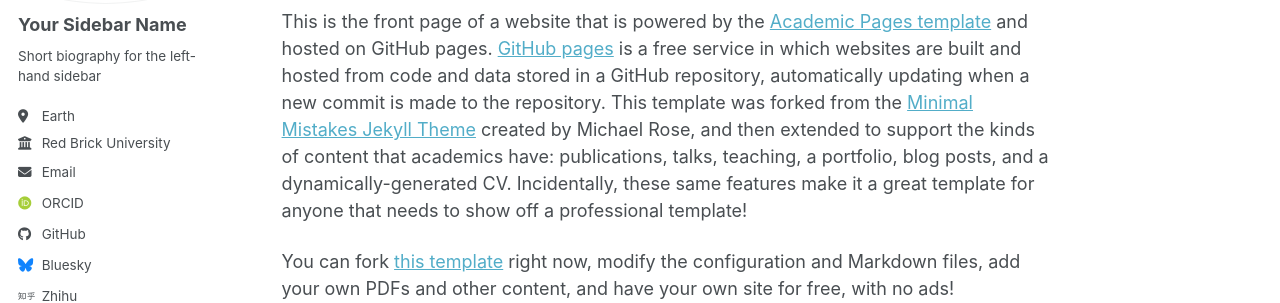
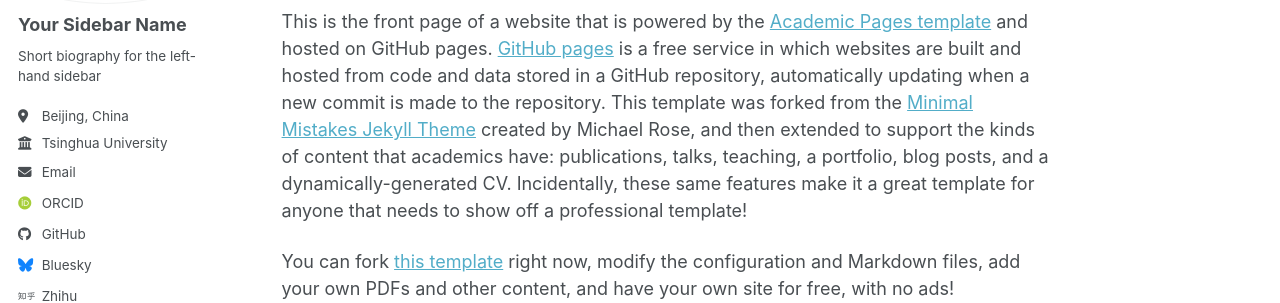
Before and after one commit to JunkaiWang-TheoPhy/JunkaiWang-TheoPhy.github.io, a Jekyll site: the page built from _pages/about.md, in a window 1280 px wide. Shown: the part 161-464 px from the top of the page. Built offline with Jekyll 4.4.1, drawn with Linux system fonts in a browser that asks for light colours; some web fonts are replaced; a script bundle is joined from its source files by our own code; library files that are not in the unit come from our copies.

Commit message:
Update _config.yml

```diff
--- a/_config.yml
+++ b/_config.yml
@@ -27,10 +27,10 @@
   name             : "Your Sidebar Name"
   pronouns         : # example: "she/her"
   bio              : "Short biography for the left-hand sidebar"
-  location         : "Earth"
-  employer         : "Red Brick University"
+  location         : "Beijing, China"
+  employer         : "Tsinghua University"
   uri              : # URL
-  email            : "none@example.org"
+  email            : "WangTheoPhys@outlook.com"
 
   # Academic websites
   academia         : # URL
@@ -42,7 +42,7 @@
   alphaxiv         : https://www.alphaxiv.org/@junkai-thomas-wang
   semantic         : # URL
   ssrn             : # URL
-  ## pubmed           : "https://www.ncbi.nlm.nih.gov/pubmed/?term=john+snow"
+  ## pubmed        : "https://www.ncbi.nlm.nih.gov/pubmed/?term=john+snow"
   researchgate     : # URL
   scopus           : # URL
   zotero           : # URL
@@ -52,13 +52,13 @@
   bitbucket        : # Username - Update with your username on the site
   codepen          : # Username
   dribbble         : # Username
-  github           : https://github.com/JunkaiWang-TheoPhy
+  github           : JunkaiWang-TheoPhy
   kaggle           : # Username
   stackoverflow    : # User number or user number and name (i.e., use "1" or "1/jeff-atwood")
 
   # Social media
   artstation       : # Username
-  bluesky          : https://bsky.app/profile/wangtheophys.bsky.social # Replace this with you Bluesky username
+  bluesky          : wangtheophys.bsky.social # Replace this with you Bluesky username
   facebook         : # Username
   flickr           : # Username
   foursquare       : # Username
@@ -81,7 +81,7 @@
   wikipedia        : # Username
   xing             : # Username
   youtube          : # Username
-  zhihu            : https://www.zhihu.com/people/Junkai-Wang
+  zhihu            : Junkai-Wang
 
 
 # Publication Category - The following the list of publication categories and their headings
```
